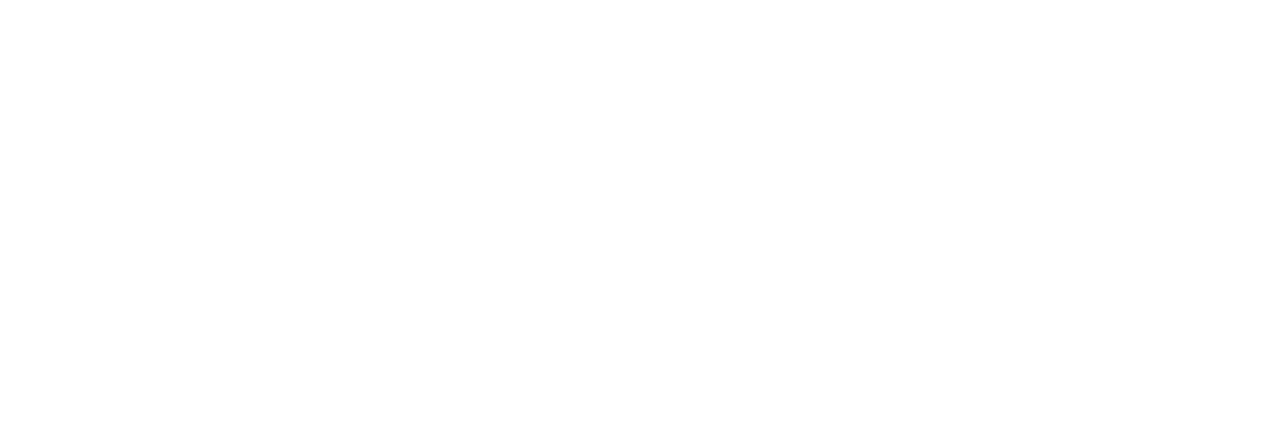
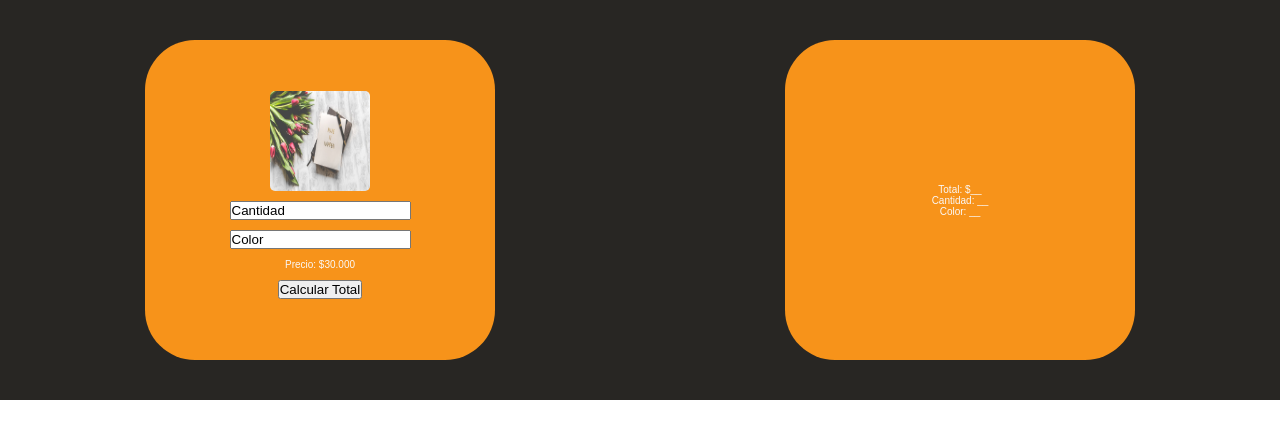
Before and after one commit to cristobal-2207/Calculando-Total, a plain HTML site: page index.html in a window 1280 px wide. Drawn offline with Linux system fonts and the light colour scheme.

Commit message:
2do Commit: Se realiza maquetado de las secciones que se solicitan en Proyecto.

```diff
--- a/assets/css/style.css
+++ b/assets/css/style.css
@@ -0,0 +1,42 @@
+*{
+  margin: 0;
+  padding: 0;
+  box-sizing: border-box;
+}
+html{
+  font-size: 62.5%;
+  font-family: Arial, Helvetica, sans-serif;
+}
+.galeria{
+  display: flex;
+  width: 100%;
+  height: 400px;
+  background-color: #282623;
+  color: #faf8f7;
+}
+.galeria-cards{
+  display: flex;
+  width: 50%;
+  justify-content: center;
+  align-items: center;
+}
+.galeria-cards-details{
+  min-width: 320;
+  max-width: 350px;
+  width: 80%;
+  height: 80%;
+  display: flex;
+  flex-direction: column;
+  justify-content: center;
+  align-items: center;
+  background-color: #f7931a;
+  border-radius: 50px;
+}
+.galeria-cards-details img{
+  width: 100px;
+  height: 100px;
+  border-radius: 5px;
+}
+.margin{
+  margin-bottom: 10px;
+}
--- a/index.html
+++ b/index.html
@@ -1,12 +1,31 @@
 <!DOCTYPE html>
-<html lang="en">
+<html lang="es">
 <head>
   <meta charset="UTF-8">
   <meta http-equiv="X-UA-Compatible" content="IE=edge">
   <meta name="viewport" content="width=device-width, initial-scale=1.0">
   <title>Calculando el Total</title>
+  <link rel="stylesheet" href="/assets/css/style.css">
 </head>
 <body>
-
+  <section class="galeria">
+    <div class="galeria-cards">
+      <div class="galeria-cards-details">
+        <img class="margin" src="/assets/img/foto-1.jpg" alt="Imgen de un perrito">
+        <input class="margin" value="Cantidad">
+        <input class="margin" value="Color">
+        <p class="margin">Precio: $30.000</p>
+        <input class="margin" type="button" value="Calcular Total">
+      </div>
+    </div>
+    <div class="galeria-cards">
+      <div class="galeria-cards-details">
+        <p>Total: $<span>__</span></p>
+        <p>Cantidad: <span>__</span></p>
+        <p>Color: <span>__</span></p>
+      </div>
+    </div>
+  </section>
+  <script src="/assets/js/calculandoTotal.js"></script>
 </body>
 </html>
```
Also changed, not shown: assets/img/foto-1.jpg (added), assets/js/calculandoTotal.js (added).
